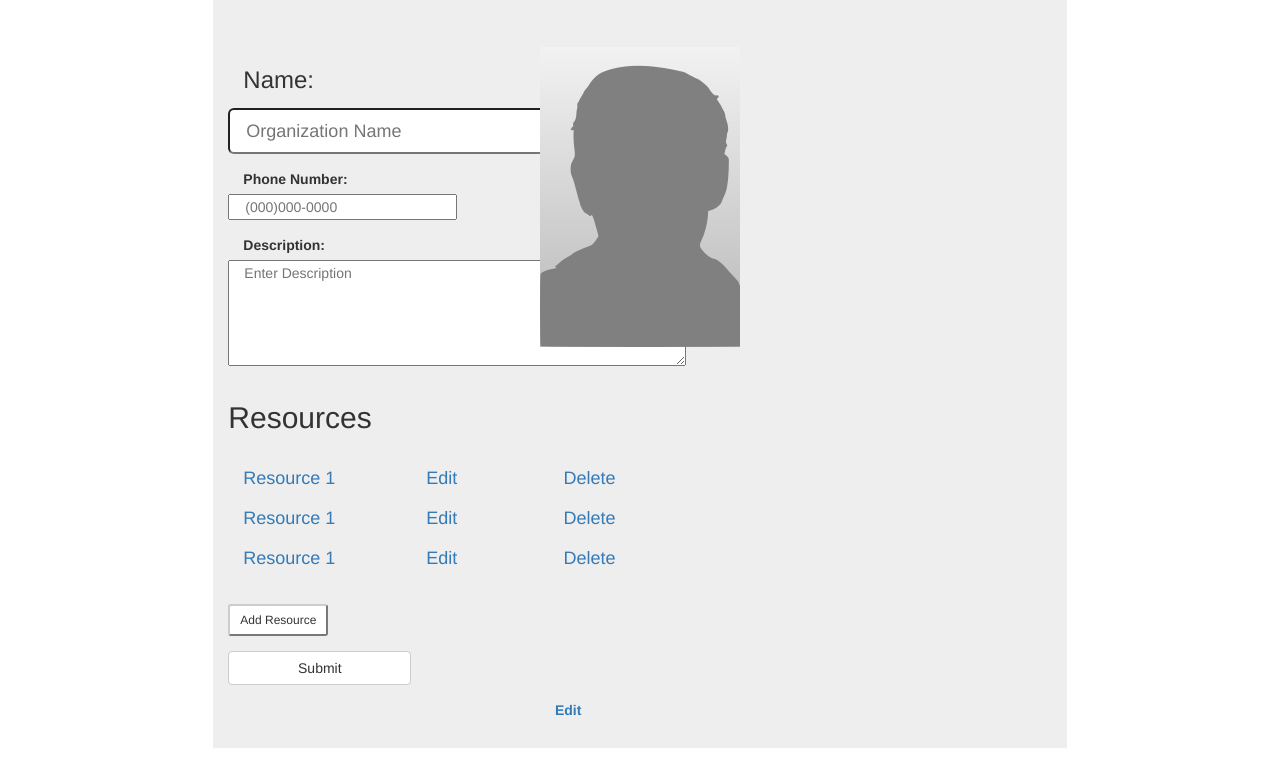
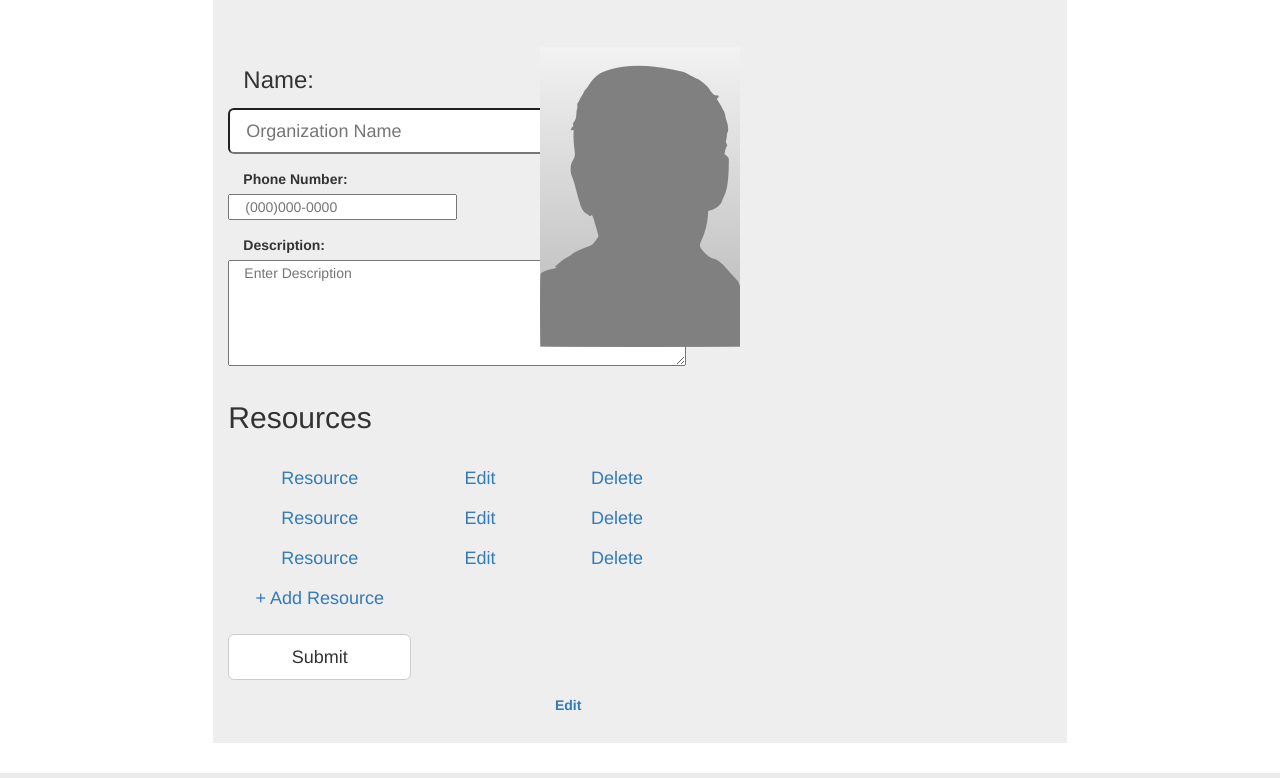
Before and after one commit to michaelchen523/allianceDatabase, a Flask app: page /edit_user in a window 1280 px wide. Shown: the part 72-850 px from the top of the page. Run offline with Flask 2, Linux system fonts and the light colour scheme; some libraries are stand-ins or nearby versions.

Commit message:
minor styling

```diff
--- a/app/templates/edit_user.html
+++ b/app/templates/edit_user.html
@@ -62,33 +62,35 @@
             <ul class="list-unstyled">
                 <li>
                     <row>
-                        <a class="col-md-4" href="{{ url_for('resource_detail') }}"><h4>Resource 1</h4></a>
-                        <a class="col-md-3" href="{{ url_for('edit_add_resource') }}"><h4>Edit</h4></a>
-                        <a class="col-md-3" href="#"><h4>Delete</h4></a>
+                        <a class="col-md-4 text-center" href="{{ url_for('resource_detail') }}"><h4>Resource</h4></a>
+                        <a class="col-md-3 text-center" href="{{ url_for('edit_add_resource') }}"><h4>Edit</h4></a>
+                        <a class="col-md-3 text-center" href="#"><h4>Delete</h4></a>
                     </row>
                 </li>
                 <li>
                     <row>
-                        <a class="col-md-4" href="{{ url_for('resource_detail') }}"><h4>Resource 1</h4></a>
-                        <a class="col-md-3" href="{{ url_for('edit_add_resource') }}"><h4>Edit</h4></a>
-                        <a class="col-md-3" href="#"><h4>Delete</h4></a>
+                        <a class="col-md-4 text-center" href="{{ url_for('resource_detail') }}"><h4>Resource</h4></a>
+                        <a class="col-md-3 text-center" href="{{ url_for('edit_add_resource') }}"><h4>Edit</h4></a>
+                        <a class="col-md-3 text-center" href="#"><h4>Delete</h4></a>
                     </row>
                 </li>
                 <li>
                     <row>
-                        <a class="col-md-4" href="{{ url_for('resource_detail') }}"><h4>Resource 1</h4></a>
-                        <a class="col-md-3" href="{{ url_for('edit_add_resource') }}"><h4>Edit</h4></a>
-                        <a class="col-md-3" href="#"><h4>Delete</h4></a>
+                        <a class="col-md-4 text-center" href="{{ url_for('resource_detail') }}"><h4>Resource</h4></a>
+                        <a class="col-md-3 text-center" href="{{ url_for('edit_add_resource') }}"><h4>Edit</h4></a>
+                        <a class="col-md-3 text-center" href="#"><h4>Delete</h4></a>
+                    </row>
+                </li>
+                <li>
+                    <row>
+                        <a class="col-md-4 text-center" href="{{ url_for('edit_add_resource') }}"><h4>+ Add Resource</h4></a>
                     </row>
                 </li>
 
             </ul>
         </div>
         <div class="form-group row">
-            <button class="btn-default btn-sm" name = "addResource" style="margin-top:10px">Add Resource</button>
-        </div>
-        <div class="form-group row">
-            <button class="btn btn-default col-md-4" name="resourceSubmit" type="submit">Submit</button>
+            <button class="btn btn-default btn-lg col-md-4" name="resourceSubmit" type="submit">Submit</button>
         </div>
     </form>
     <div class="col-md-4 container profile-div">
```
Also changed, not shown: app/templates/home.html (+0 -74 lines), app/templates/search.html (+6 -11 lines).
